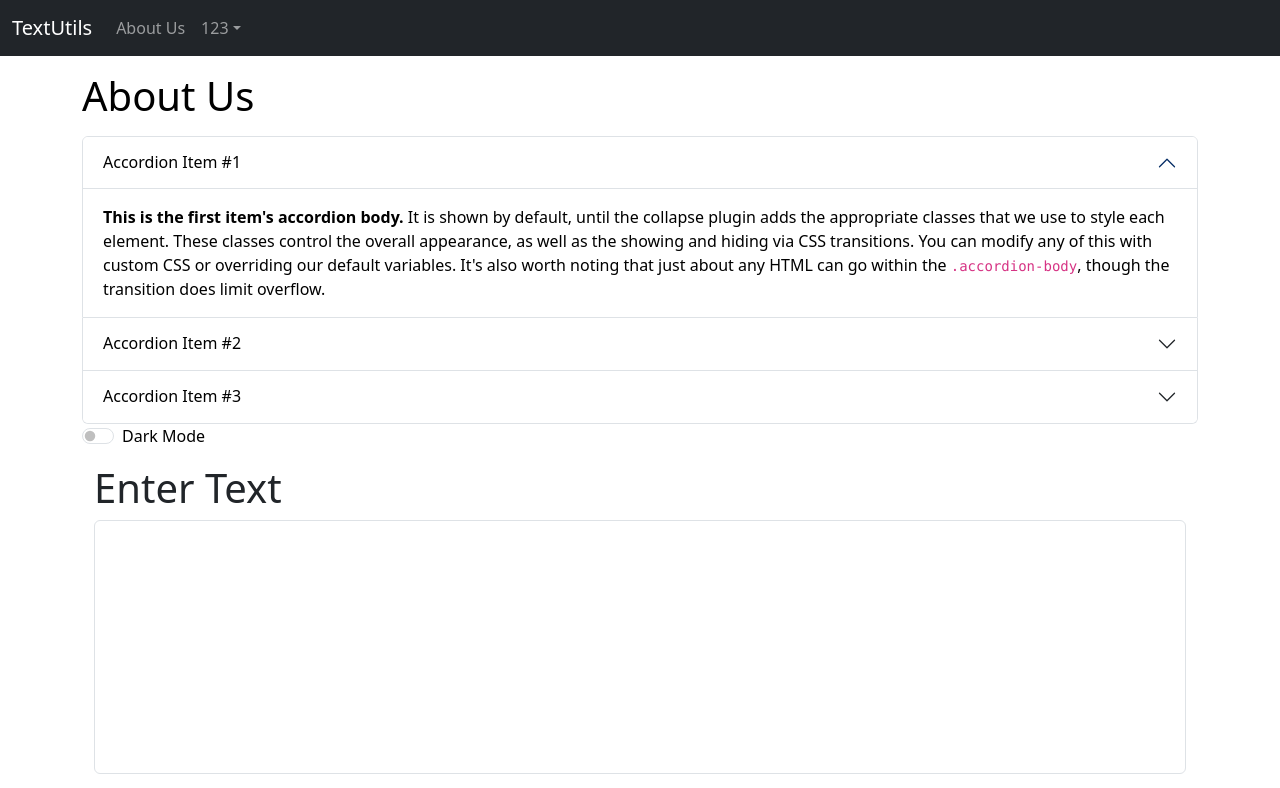
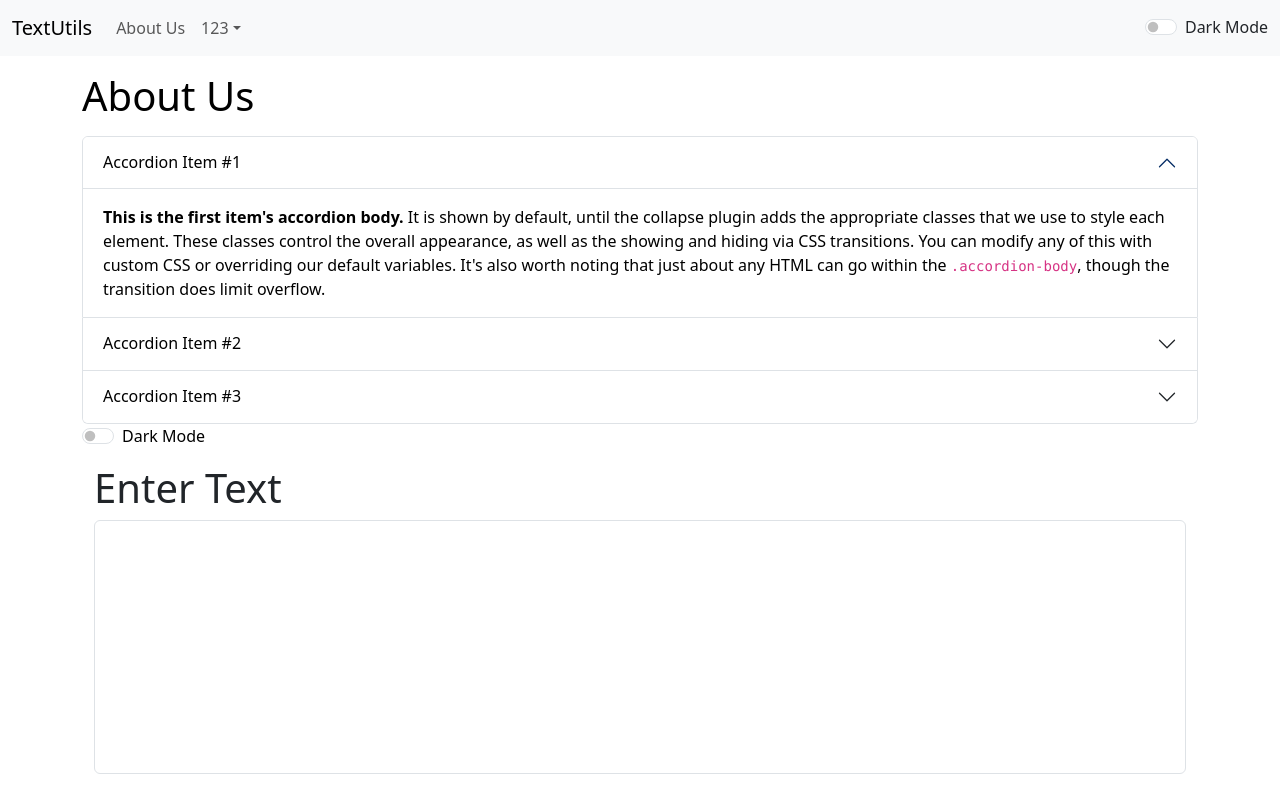
Before and after one commit to rahules24/rextutils, a React (Create React App) app: page / in a window 1280 px wide. Shown: the top 788 px of the page. Built offline with nearby package versions, Linux system fonts and the light colour scheme.

Commit message:
dark mode

```diff
--- a/src/App.js
+++ b/src/App.js
@@ -1,15 +1,27 @@
 import './App.css';
+import { useState } from 'react';
 import About from './components/About';
 import Navbar from './components/Navbar';
 import TextForm from './components/TextForm';
 
 function App() {
+  const [mode, setMode] = useState('light');
+  const toggleMode=()=>{
+    if (mode === 'light'){
+      setMode('dark');
+      document.body.style.backgroundColor = '#2b2f33';
+    }
+    else{
+      setMode('light');
+      document.body.style.backgroundColor = 'white';
+    }
+  }
   return (
     <>
-      <Navbar DD={123} title="TextUtils" about="About Us"/>
+      <Navbar DD={123} title="TextUtils" about="About Us" mode={mode} toggleMode={toggleMode}/>
       <About/>
-      <div className="container my-3">
-        <TextForm heading="Enter Text"/>
+      <div className={`container my-3 text-${mode==='light'?'dark':'light'}`}>
+        <TextForm heading="Enter Text" mode={mode}/>
       </div>
       {/* <Navbar/> */}
     </>
--- a/src/components/Navbar.js
+++ b/src/components/Navbar.js
@@ -3,8 +3,8 @@ import PropTypes from 'prop-types'
 
 export default function Navbar(props) {
   return (
-    <nav className="navbar navbar-expand-lg bg-dark navbar-dark">
-  <div className="container-fluid">
+    <nav className={`navbar navbar-expand-lg bg-${props.mode} navbar-${props.mode}`}>
+    <div className="container-fluid">
     <a className="navbar-brand" href="/">{props.title}</a>
     <button className="navbar-toggler" type="button" data-bs-toggle="collapse" data-bs-target="#navbarNavDropdown" aria-controls="navbarNavDropdown" aria-expanded="false" aria-label="Toggle navigation">
       <span className="navbar-toggler-icon"></span>
@@ -26,6 +26,10 @@ export default function Navbar(props) {
         </li>
       </ul>
     </div>
+    <div className={`form-check form-switch text-${props.mode==='light'?'dark':'light'}`}>
+        <input className="form-check-input" type="checkbox" role="switch" id="flexSwitchCheckDefault" onClick={props.toggleMode}/>
+        <label className="form-check-label" htmlFor="flexSwitchCheckDefault">Dark Mode</label>
+        </div>
   </div>
 </nav>
   )
--- a/src/components/TextForm.js
+++ b/src/components/TextForm.js
@@ -29,7 +29,7 @@ export default function TextForm(props) {
         <div className="container">
             <h1>{props.heading}</h1>
             <div className="mb-3">
-                <textarea className="form-control" value={text} onChange={handleOnChange} id="myBox" rows="10" ></textarea>
+                <textarea className="form-control" style={{backgroundColor:props.mode==='light'?'white':'#2b2f33', color:props.mode==='light'?'black':'white'}} value={text} onChange={handleOnChange} id="myBox" rows="10" ></textarea>
             </div>
             <button className="btn btn-primary btn-space" onClick={handleClear}>CLEAR</button>
             <button className="btn btn-primary btn-space" onClick={handleCopy}>Copy Text</button>
```
